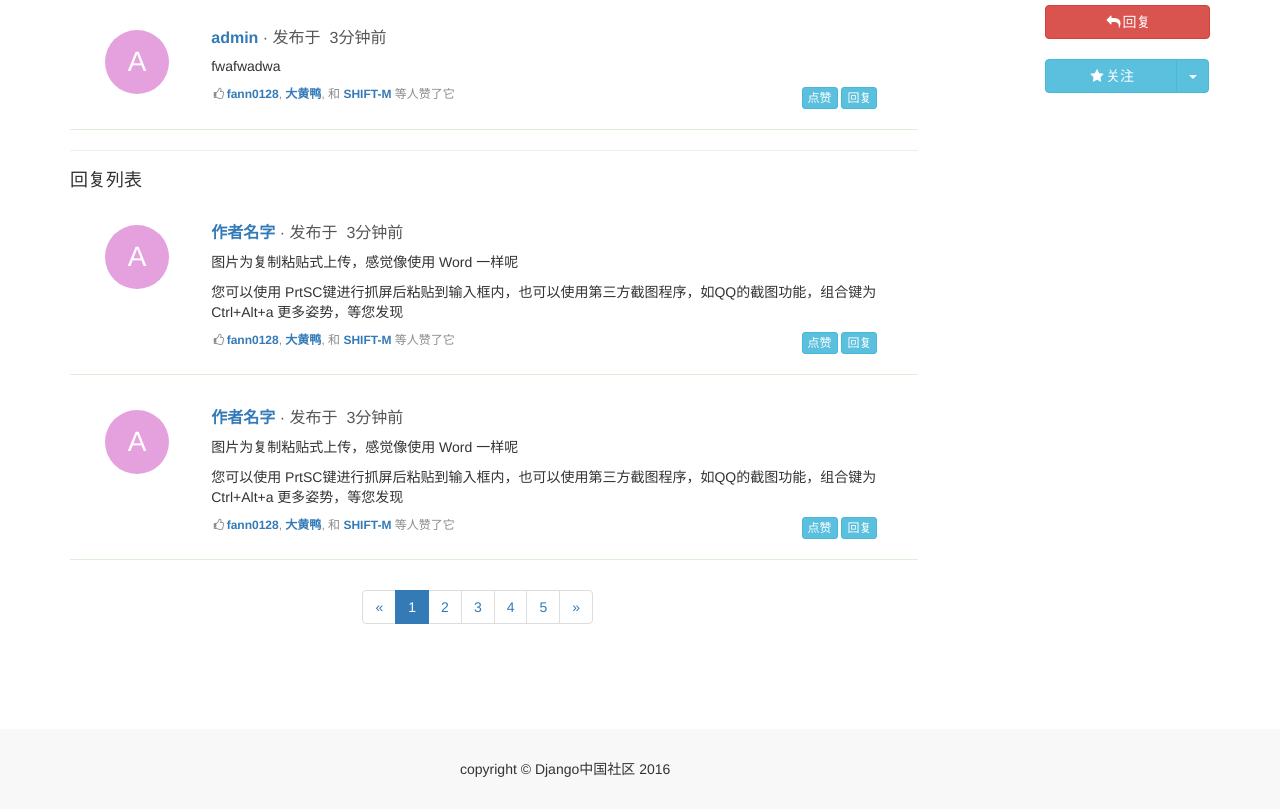
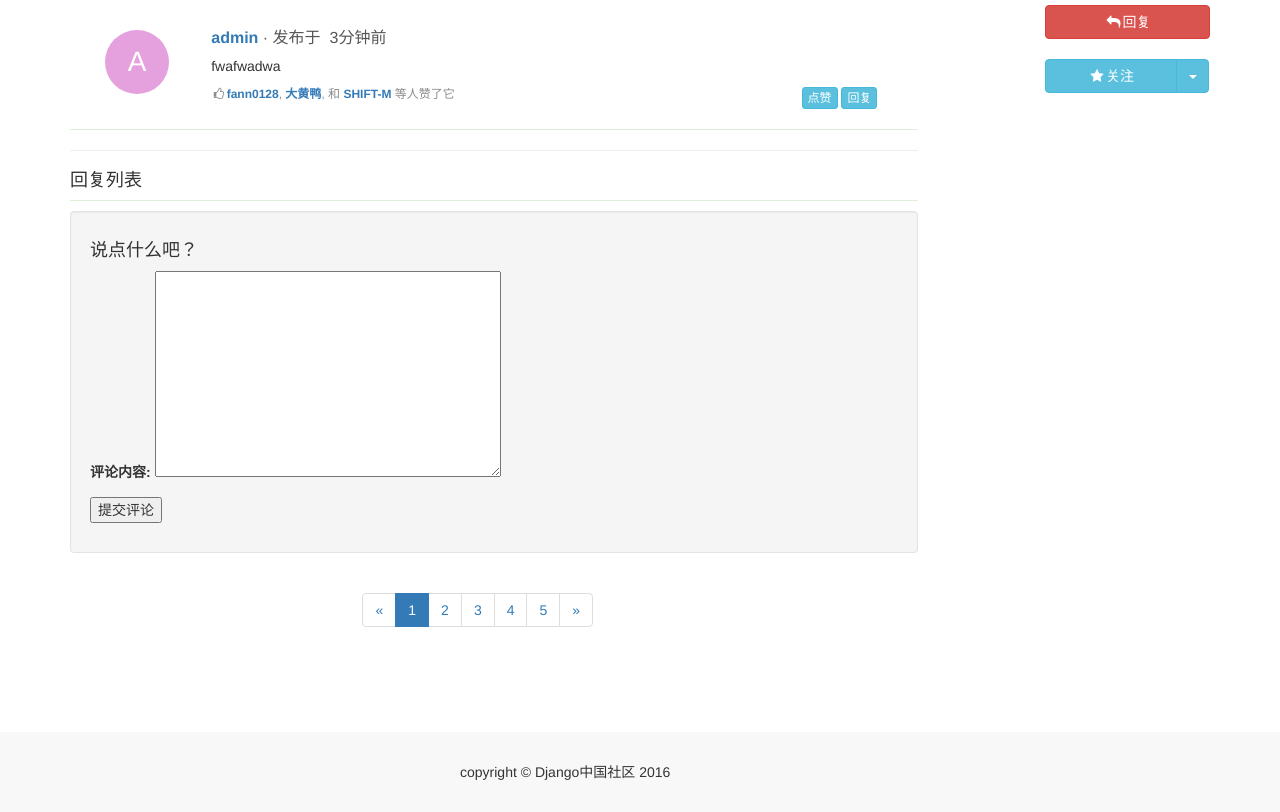
Before and after one commit to jukanntenn/django-blog-tutorial, a Django app: page /post/2 in a window 1280 px wide. Shown: the part 272-1084 px from the top of the page. Before the commit the page ends 1049 px from the top, so only its background shows below. Run offline with Django 3.2, Linux system fonts and the light colour scheme; data comes from the database, SQL or seed files in the repository; both versions use the stored data as it was after the commit; parts of the project's set-up code (start-up, migrations or seed data) failed here and were passed over; some libraries are stand-ins or nearby versions.

Commit message:
添加评论功能

```diff
--- a/apps/commenta/forms.py
+++ b/apps/commenta/forms.py
@@ -1,19 +1,29 @@
 from django import forms
 from django.contrib.contenttypes.models import ContentType
-from .models import SgsComment
+from .models import Comment
 
 
-class SgsCommentForm(forms.ModelForm):
+class CommentForm(forms.ModelForm):
+    content_type_id = forms.CharField(widget=forms.HiddenInput)
+    object_pk = forms.CharField(widget=forms.HiddenInput)
+
     class Meta:
-        model = SgsComment
+        model = Comment
         fields = ['body']
 
-    def __init__(self, *args, **kwargs):
+    def __init__(self, target_object, initial=None, **kwargs):
+        self.target_object = target_object
         self.request = kwargs.pop("request", None)
-        self.obj = kwargs.pop("obj")
+        self.obj = target_object
         self.user = kwargs.pop("user")
         self.parent = kwargs.pop("parent", None)
-        super(SgsCommentForm, self).__init__(*args, **kwargs)
+        if initial is None:
+            initial = {}
+            initial.update({
+                'content_type_id': ContentType.objects.get_for_model(self.target_object).pk,
+                'object_pk': self.target_object.pk,
+            })
+        super(CommentForm, self).__init__(initial=initial, **kwargs)
 
     def clean_body(self):
         body = self.cleaned_data.get('body')
@@ -22,7 +32,7 @@ class SgsCommentForm(forms.ModelForm):
         return body
 
     def save(self, commit=True):
-        comment = super(SgsCommentForm, self).save(commit=False)
+        comment = super(CommentForm, self).save(commit=False)
         comment.content_type = ContentType.objects.get_for_model(self.obj)
         comment.object_id = self.obj.pk
         comment.author = self.user
--- a/apps/commenta/models.py
+++ b/apps/commenta/models.py
@@ -4,7 +4,7 @@ from django.contrib.contenttypes.fields import GenericForeignKey
 from django.contrib.contenttypes.models import ContentType
 
 
-class SgsComment(models.Model):
+class Comment(models.Model):
     content_type = models.ForeignKey(ContentType)
     object_id = models.PositiveIntegerField()
     content_object = GenericForeignKey()
--- a/apps/commenta/templatetags/comment_tags.py
+++ b/apps/commenta/templatetags/comment_tags.py
@@ -1,7 +1,7 @@
 from django import template
 from django.contrib.contenttypes.models import ContentType
-from ..forms import SgsCommentForm
-from ..models import SgsComment
+from ..forms import CommentForm
+from ..models import Comment
 
 register = template.Library()
 
@@ -9,22 +9,22 @@ register = template.Library()
 @register.simple_tag(takes_context=True)
 def comment_form(context, obj):
     user = context.get('user')
-    form = SgsCommentForm(obj=obj, user=user)
+    form = CommentForm(target_object=obj, user=user)
     return form
 
 
 @register.simple_tag
 def comments(obj):
-    return SgsComment.objects.filter(
+    return Comment.objects.filter(
             object_id=obj.pk,
             content_type=ContentType.objects.get_for_model(obj),
             parent__isnull=True,
-    ).order_by('-created')
+    ).order_by('-created_time')
 
 
 @register.simple_tag
 def comment_count(obj):
-    return SgsComment.objects.filter(
+    return Comment.objects.filter(
             object_id=obj.pk,
             content_type=ContentType.objects.get_for_model(obj)
     ).count()
--- a/apps/commenta/urls.py
+++ b/apps/commenta/urls.py
@@ -3,9 +3,5 @@ from django.conf.urls import url
 from . import views
 
 urlpatterns = [
-    url(r'^comment/(?P<content_type_id>\d+)/(?P<object_id>\d+)/$', views.SgsCommentCreateView.as_view(),
-        name='post_comment'),
-    url(r'^comment/(?P<content_type_id>\d+)/(?P<object_id>\d+)/(?P<parent_id>\d+)/$',
-        views.SgsCommentCreateView.as_view(),
-        name='post_child_comment'),
+    url(r'^comment/$', views.CommentCreateView.as_view(), name='post_comment'),
 ]
--- a/apps/community/models.py
+++ b/apps/community/models.py
@@ -1,5 +1,6 @@
 from django.db import models
 from django.conf import settings
+from django.core.urlresolvers import reverse
 
 
 class Post(models.Model):
@@ -20,7 +21,7 @@ class Post(models.Model):
         return self.title
 
     def get_absolute_url(self):
-        pass
+        return reverse('community:detail', kwargs={'post_id': self.pk})
 
 
 class Tag(models.Model):
--- a/apps/likes/admin.py
+++ b/apps/likes/admin.py
@@ -5,7 +5,7 @@ __start_date__ = '2016-06-12'
     likes admin
 """
 from django.contrib import admin
-from likes.models import Likes, LikesDetail
+from .models import Likes, LikesDetail
 
 
 class LikesAdmin(admin.ModelAdmin):
--- a/apps/likes/models.py
+++ b/apps/likes/models.py
@@ -10,7 +10,7 @@ from django.db import models
 from django.contrib.contenttypes.models import ContentType
 from django.contrib.contenttypes.fields import GenericForeignKey
 # from django.contrib.contenttypes import generic
-from django.contrib.auth.models import User
+from config import settings
 
 
 # likes number model
@@ -34,7 +34,7 @@ class Likes(models.Model):
 # likes detail recode
 class LikesDetail(models.Model):
     likes = models.ForeignKey(Likes)
-    user = models.ForeignKey(User)
+    user = models.ForeignKey(settings.AUTH_USER_MODEL)
     is_like = models.BooleanField(default=False)
     pub_date = models.DateTimeField(auto_now=True)
 
--- a/config/settings.py
+++ b/config/settings.py
@@ -42,6 +42,7 @@ INSTALLED_APPS = [
     'apps.community',
     'apps.likes',
     'apps.attention',
+    'apps.commenta',
 ]
 
 MIDDLEWARE_CLASSES = [
--- a/config/urls.py
+++ b/config/urls.py
@@ -5,5 +5,6 @@ urlpatterns = [
     url(r'^admin/', admin.site.urls),
     url(r'^blog/', include('apps.blog.urls', namespace='blog', app_name='blog')),
     url(r'^usera/', include('apps.usera.urls', namespace='usera', app_name='usera')),
+    url(r'', include('apps.commenta.urls', namespace='commenta', app_name='commenta')),
     url(r'', include('apps.community.urls', namespace='community', app_name='community'))
 ]
--- a/templates/community/detail.html
+++ b/templates/community/detail.html
@@ -44,8 +44,11 @@
                     </div>
                 </div>
                 <hr>
+                {% load comment_tags %}
+                {% comments post as comment_list %}
                 <h4>回复列表</h4>
                 <div class="dj-list-d row">
+                    {% for comment in comment_list %}
                         <div class="col-sm-2 clearfix">
                             <a href="#" class="pull-left">
                                 <!-- <img class="dj-list-davatar" src="" alt="头像"> -->
@@ -60,8 +63,7 @@
                             </h3>
                             <div class="d-content">
                                 <!-- 这里是具体内容 -->
-                            <p>图片为复制粘贴式上传，感觉像使用 Word 一样呢</p>
-                            <p>您可以使用 PrtSC键进行抓屏后粘贴到输入框内，也可以使用第三方截图程序，如QQ的截图功能，组合键为 Ctrl+Alt+a 更多姿势，等您发现</p>
+                                {{ comment.body }}
                                 <!-- end 这里是具体内容-->
                             </div>
                             <div class="d-footer">
@@ -70,44 +72,38 @@
                                     <button class="btn btn-info btn-xs">回复</button>
                                 </div>
                                 <div class="d-vote-list">
-                                <i class="icon fa fa-fw fa-thumbs-o-up "></i><a href=""><strong>fann0128</strong></a>,
+                                    <i class="icon fa fa-fw fa-thumbs-o-up "></i><a
+                                        href=""><strong>fann0128</strong></a>,
                                     <a href=""><strong>大黄鸭</strong></a>, 和 <a href=""><strong>SHIFT-M</strong></a> 等人赞了它
                                 </div>
 
                             </div>
                         </div>
-                </div>
-                <div class="dj-list-d row">
-                    <div class="col-sm-2 clearfix">
-                        <a href="#" class="pull-left">
-                            <!-- <img class="dj-list-davatar" src="" alt="头像"> -->
-                            <span class="dj-list-davatar">A</span>
-                        </a>
-                    </div>
-                    <div class="col-sm-10 clearfix d-list-center">
-                        <h3 class="dj-list-dinfo">
-                            <a href=""><strong>作者名字</strong></a> · 发布于&nbsp;
-                            <time>3分钟前</time>
-                            <!-- <i class="fa fa-fw fa-pencil-square-o"></i><strong>作者</strong> · 发布于&nbsp;<time>3分钟前</time> -->
-                        </h3>
-                        <div class="d-content">
-                            <!-- 这里是具体内容 -->
-                            <p>图片为复制粘贴式上传，感觉像使用 Word 一样呢</p>
-                            <p>您可以使用 PrtSC键进行抓屏后粘贴到输入框内，也可以使用第三方截图程序，如QQ的截图功能，组合键为 Ctrl+Alt+a 更多姿势，等您发现</p>
-                            <!-- end 这里是具体内容-->
-                        </div>
-                        <div class="d-footer">
-                            <div class="pull-right">
-                                <button class="btn btn-info btn-xs">点赞</button>
-                                <button class="btn btn-info btn-xs">回复</button>
-                            </div>
-                            <div class="d-vote-list">
-                                <i class="icon fa fa-fw fa-thumbs-o-up "></i><a href=""><strong>fann0128</strong></a>,
-                                <a href=""><strong>大黄鸭</strong></a>, 和 <a href=""><strong>SHIFT-M</strong></a> 等人赞了它
+                    {% endfor %}
                 </div>
 
-                        </div>
-                    </div>
+                {% comment_form post as form %}
+                <div class="well">
+                    <h4>说点什么吧？</h4>
+                    <form action="{% url 'commenta:post_comment' %}" method="post">{% csrf_token %}
+                        {% if next %}
+                            <div><input type="hidden" name="next" value="{{ next }}"/></div>{% endif %}
+                        {% for field in form %}
+                            {% if field.is_hidden %}
+                                <div>{{ field }}</div>
+                            {% else %}
+                                {% if field.errors %}{{ field.errors }}{% endif %}
+                                <p
+                                        {% if field.errors %} class="error"{% endif %}
+                                        {% ifequal field.name "honeypot" %} style="display:none;"{% endifequal %}>
+                                    {{ field.label_tag }} {{ field }}
+                                </p>
+                            {% endif %}
+                        {% endfor %}
+                        <p class="submit">
+                            <input type="submit" name="post" class="submit-post" value="提交评论"/>
+                        </p>
+                    </form>
                 </div>
 
                 <!--分页 -->
--- a/templates/community_base.html
+++ b/templates/community_base.html
@@ -5,8 +5,8 @@
     <meta charset="UTF-8">
     <meta name="viewport" content="width=device-width, initial-scale=1, maximum-scale=1, user-scalable=no">
     <title>列表页</title>
-    <link rel="stylesheet" type="text/css" href="{% static '_lib/font-awesome/css/font-awesome.min.css' %}">
-    <link rel="stylesheet" type="text/css" href="{% static '_lib/bootstrap-3.3.5/css/bootstrap.min.css' %}">
+    <link rel="stylesheet" type="text/css" href="{% static 'lib/font-awesome/css/font-awesome.min.css' %}">
+    <link rel="stylesheet" type="text/css" href="{% static 'lib/bootstrap/css/bootstrap.min.css' %}">
     <link rel="stylesheet" type="text/css" href="{% static 'community/css/post.css' %}">
 </head>
 <body>
@@ -69,7 +69,7 @@
         </div>
     </div>
 </footer>
-<script type="text/javascript" src="assets/js/jquery-1.11.1.min.js"></script>
-<script type="text/javascript" src="assets/lib/bootstrap-3.3.5/js/bootstrap.min.js"></script>
+<script type="text/javascript" src="{% static 'lib/jquery-1.11.1.min.js' %}"></script>
+<script type="text/javascript" src="{% static 'lib/bootstrap/js/bootstrap.min.js' %}"></script>
 </body>
 </html>
--- a/templates/usera/signin.html
+++ b/templates/usera/signin.html
@@ -9,8 +9,8 @@
     <title>登录-Django中国社区</title>
 
     <!-- CSS -->
-    <link rel="stylesheet" href="{% static 'usera/lib/bootstrap-3.3.5/css/bootstrap.min.css' %}">
-    <link rel="stylesheet" href="{% static 'usera/lib/font-awesome/css/font-awesome.min.css' %}">
+    <link rel="stylesheet" href="{% static 'lib/bootstrap/css/bootstrap.min.css' %}">
+    <link rel="stylesheet" href="{% static 'lib/font-awesome/css/font-awesome.min.css' %}">
     <link rel="stylesheet" href="{% static 'usera/css/form-elements.css' %}">
     <link rel="stylesheet" href="{% static 'usera/css/style.css' %}">
 
@@ -101,7 +101,7 @@
 
 <!-- Javascript -->
 <script src="{% static 'usera/js/jquery-1.11.1.min.js' %}"></script>
-<script src="{% static 'usera/lib/bootstrap-3.3.5/js/bootstrap.min.js' %}"></script>
+<script src="{% static 'lib/bootstrap/js/bootstrap.min.js' %}"></script>
 <script src="{% static 'usera/js/jquery.backstretch.min.js' %}"></script>
 <script src="{% static 'usera/js/scripts.js' %}"></script>
 </body>
```
Also changed, not shown: apps/commenta/views.py (+17 -19 lines), db.sqlite3. Lines whose indentation alone changed are shown as unchanged.
